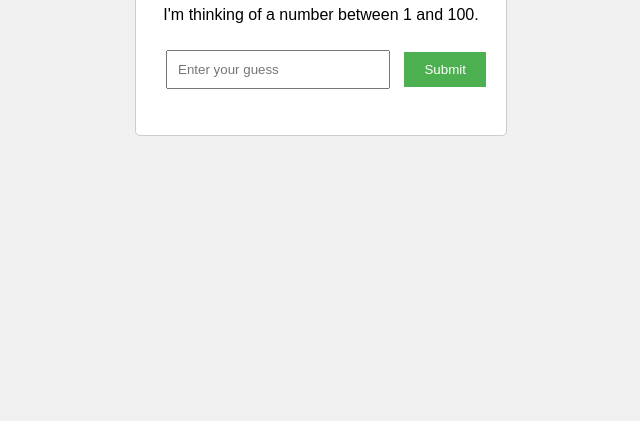
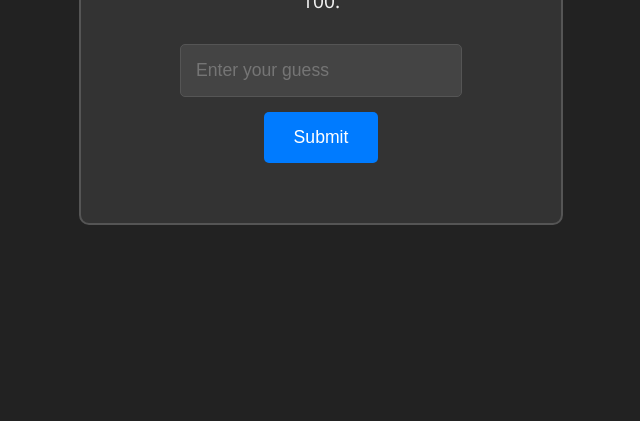
Before and after one commit to mazenAliRushdi/Number-Guesser, a plain HTML site: page index.html in a window 1280 px wide. Shown: the part 379-800 px from the top of the page, without its empty margins (319-959 px from the left). Drawn offline with Linux system fonts and the light colour scheme.

Commit message:
Update styles for dark theme and improved UI

```diff
--- a/style.css
+++ b/style.css
@@ -1,31 +1,61 @@
 body {
-    font-family: sans-serif;
+    font-family: 'Segoe UI', Tahoma, Geneva, Verdana, sans-serif;
     display: flex;
     justify-content: center;
     align-items: center;
     height: 100vh;
     margin: 0;
-    background-color: #f0f0f0;
+    background-color: #222;
+    color: #eee;
 }
 
 .container {
     text-align: center;
-    padding: 20px;
-    border: 1px solid #ccc;
-    border-radius: 5px;
-    background-color: #fff;
+    padding: 40px;
+    border: 2px solid #555;
+    border-radius: 10px;
+    background-color: #333;
+    width: 400px;
+}
+
+h1 {
+    font-size: 2.5em;
+    margin-bottom: 20px;
+}
+
+p {
+    font-size: 1.2em;
+    margin-bottom: 15px;
 }
 
 input[type="number"] {
-    padding: 10px;
-    margin: 10px;
-    width: 200px;
+    padding: 15px;
+    margin: 15px;
+    width: 250px;
+    font-size: 1.1em;
+    background-color: #444;
+    color: #eee;
+    border: 1px solid #555;
+    border-radius: 5px;
 }
 
 button {
-    padding: 10px 20px;
-    background-color: #4CAF50;
+    padding: 15px 30px;
+    font-size: 1.1em;
+    background-color: #007bff;
     color: white;
     border: none;
+    border-radius: 5px;
     cursor: pointer;
+    transition: background-color 0.3s ease;
 }
+
+button:hover {
+    background-color: #0056b3;
+}
+
+#message {
+    font-weight: bold;
+    margin-top: 20px;
+    font-size: 1.2em;
+}
```
